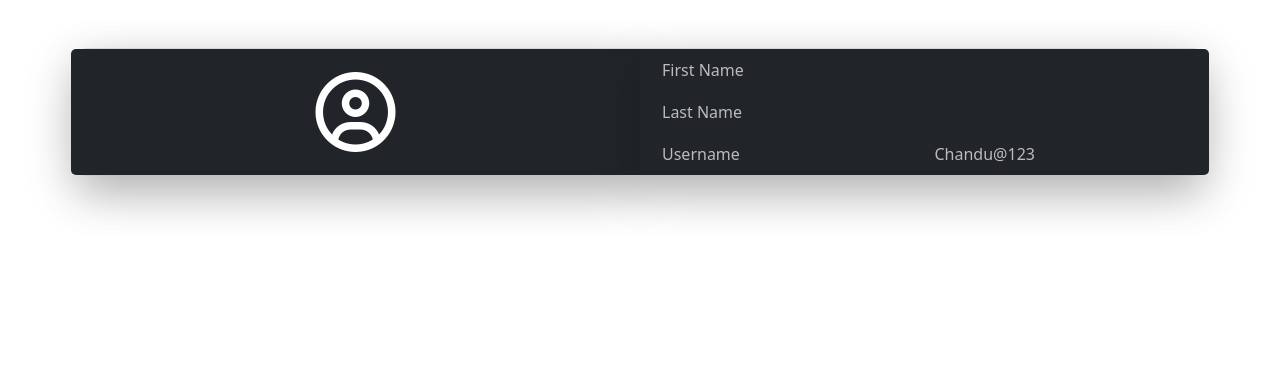
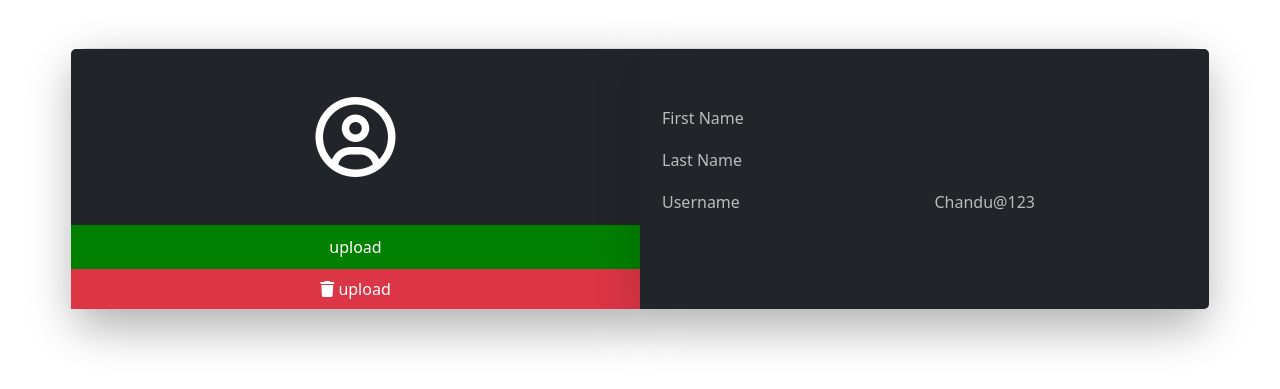
Before and after one commit to vcsreddy2004/your-media, a Django app: page /profile in a window 1280 px wide. Shown: the part 56-445 px from the top of the page. Run offline with Django 5.2, Linux system fonts and the light colour scheme; a user stored in the database is signed in; some libraries are stand-ins or nearby versions.

Commit message:
added user profile functionality

```diff
--- a/mainapp/views.py
+++ b/mainapp/views.py
@@ -6,6 +6,10 @@ from django.core.exceptions import ValidationError
 from django.core.validators import validate_email
 from mainapp.forms import PostsForm
 from .models import Posts
+from django.core.files.storage import FileSystemStorage
+from django.conf import settings
+import os
+from django.core.files.storage import default_storage
 @login_required(login_url='/login')
 def home(req):
     if req.method == "POST":
@@ -84,6 +88,44 @@ def profile(req):
         'firstName':req.user.first_name,
         'lastName':req.user.last_name,
         'email':req.user.email,
-        'username':req.user.username
+        'username':req.user.username,
+        'image':''
     }
+    image_filename = f"{req.user.username}.jpg"
+    image_path = os.path.join('profiles', image_filename)
+    if default_storage.exists(image_path):
+        user['image'] = settings.MEDIA_URL + image_path
     return render(req,'profile.html',{'user':user})
+def checkImage(req):
+    if req.user.is_authenticated:
+        image_filename = f"{req.user.username}.jpg"
+        image_path = os.path.join('profiles', image_filename)
+        if default_storage.exists(image_path):
+            path = settings.MEDIA_URL + image_path
+        else:
+            path = ""
+    else:
+        path=""
+    return path
+def profileUpload(req):
+    if req.user.is_authenticated:
+        if req.method == 'POST' and 'image' in req.FILES:
+            image = req.FILES['image']
+            fs = FileSystemStorage(location=os.path.join(settings.MEDIA_ROOT, 'profiles'))
+            filename = f"{req.user.username}.jpg"
+            image_path = os.path.join(settings.MEDIA_ROOT, 'profiles', filename)
+            if os.path.isfile(image_path):
+                os.remove(image_path)
+            fs.save(filename, image)
+        return redirect('/profile')
+    else:
+        return redirect('/login')
+def profileDelete(req):
+    if req.user.is_authenticated:
+        filename = f"{req.user.username}.jpg"
+        image_path = os.path.join(settings.MEDIA_ROOT, 'profiles', filename)
+        if os.path.isfile(image_path):
+            os.remove(image_path)
+        return redirect('/profile')
+    else:
+        return redirect('/login')
--- a/static/css/profile.css
+++ b/static/css/profile.css
@@ -10,6 +10,21 @@
 .text-costume table tr td {
     color:rgb(187, 187, 187);
 }
+input {
+    display: none;
+}
+.delete {
+    cursor: pointer;
+}
+.file {
+    background-color: green;
+    color: white;
+    padding: 10px 20px;
+    border: none;
+    cursor: pointer;
+    font-size: 16px;
+    display: inline-block;
+  }
 table tr td {
     width:50%;
     padding:10px;
--- a/templates/profile.html
+++ b/templates/profile.html
@@ -11,10 +11,23 @@
         <div class="container mt-5">
             <div class="card shadow-lg">
                 <div class="row">
-                    <div class="card col-md-6 m-0 border-0 bg-dark shadow-lg">
-                        <i class="far fa-user-circle display-1 text-white"></i>
+                    <div class="card col-md-6 m-0 border-0 bg-dark shadow-lg p-0 pt-5">
+                        {% if user.image != '' %}
+                            <img src="{{user.image}}" width="200px" height="200px" class="m-auto rounded-circle" />
+                        {% else %}
+                            <i class="far fa-user-circle display-1 text-white"></i>
+                        {% endif %}
+                        <form action="/profile-upload" method="post" enctype="multipart/form-data" class="m-0">
+                            {% csrf_token %}
+                            <input type="file" name="image" id="profile" accept="image/.jpg.jpeg" />
+                        </form>
+                        <label for="profile" class="file mt-5 mx-0 text-center" ><i class="bi bi-upload"></i> upload</label>
+                        <a href="/profile-delete">
+                            <input type="button" id="delete" />
+                            <label for="delete" class="delete col-md-12 bg-danger border-0 text-white p-2 text-center"  ><i class='fa fa-trash'></i> upload</label>
+                        </a>
                     </div>
-                    <div class="card col-md-6 m-0 border-0 bg-dark shadow-lg text-costume">
+                    <div class="card col-md-6 m-0 border-0 bg-dark shadow-lg text-costume pt-5">
                         <table>
                             <tr>
                                 <td>
@@ -45,5 +58,10 @@
                 </div>
             </div>
         </div>
+        <script>
+            document.getElementById('profile').addEventListener('change', function() {
+              this.form.submit();
+            });
+        </script>
     </body>
 </html>
--- a/yours_media/urls.py
+++ b/yours_media/urls.py
@@ -1,19 +1,3 @@
-"""
-URL configuration for yours_media project.
-
-The `urlpatterns` list routes URLs to views. For more information please see:
-    https://docs.djangoproject.com/en/5.1/topics/http/urls/
-Examples:
-Function views
-    1. Add an import:  from my_app import views
-    2. Add a URL to urlpatterns:  path('', views.home, name='home')
-Class-based views
-    1. Add an import:  from other_app.views import Home
-    2. Add a URL to urlpatterns:  path('', Home.as_view(), name='home')
-Including another URLconf
-    1. Import the include() function: from django.urls import include, path
-    2. Add a URL to urlpatterns:  path('blog/', include('blog.urls'))
-"""
 from django.contrib import admin
 from django.urls import path
 from mainapp import views
@@ -26,5 +10,7 @@ urlpatterns = [
     path('register',views.register),
     path('profile',views.profile),
     path('logout',views.userLogOut),
+    path('profile-upload',views.profileUpload),
+    path('profile-delete',views.profileDelete),
 ]
 urlpatterns += static(settings.MEDIA_URL,document_root=settings.MEDIA_ROOT)
```
Also changed, not shown: db.sqlite3, media/profiles/Chandu.jpg (added).
